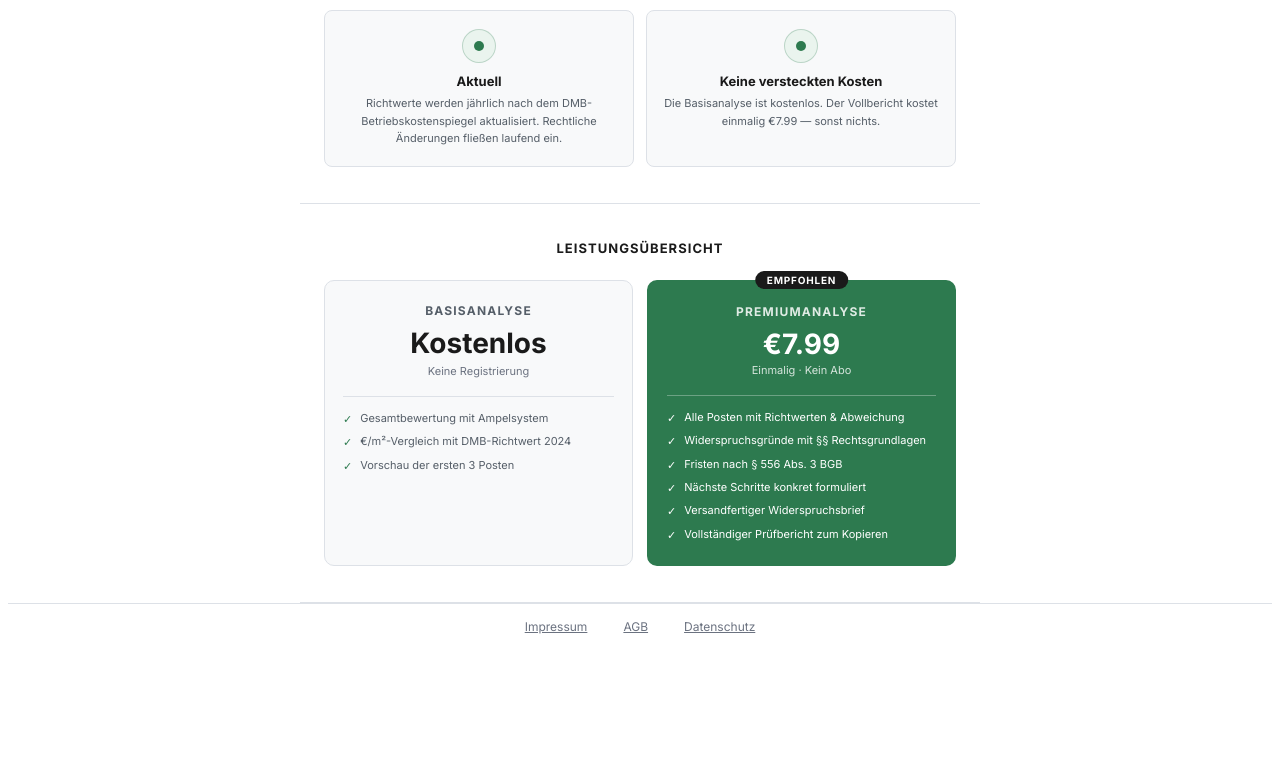
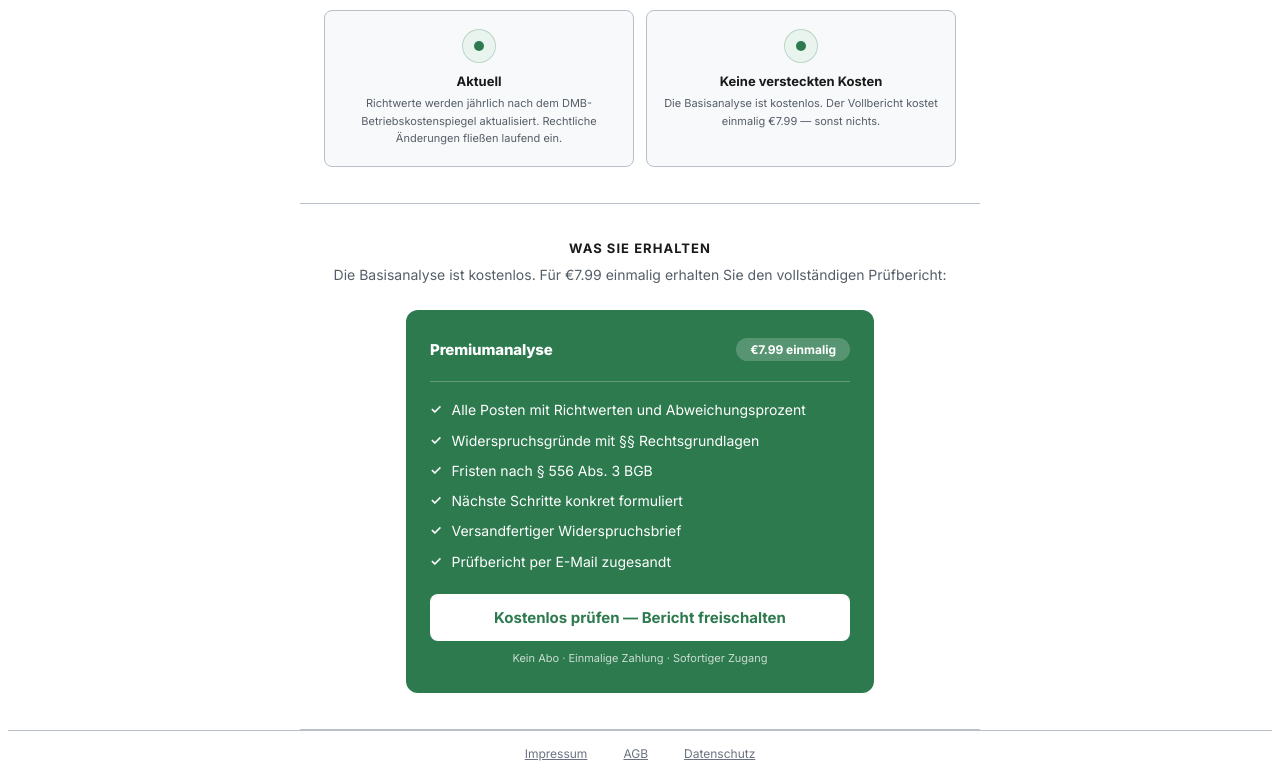
Before and after one commit to ders-ffm/nebenkostenradar, a React (Vite) app: page / in a window 1280 px wide. Shown: the part 1256-2040 px from the top of the page. Before the commit the page ends 1913 px from the top, so only its background shows below. Built offline with nearby package versions, Linux system fonts and the light colour scheme.

Commit message:
Update App.jsx

```diff
--- a/src/App.jsx
+++ b/src/App.jsx
@@ -15,7 +15,7 @@ const CONFIG = {
 const IS_DEMO = CONFIG.STRIPE_PAYMENT_LINK.includes("HIER");
 
 const C = {
-  bg: "#ffffff", surface: "#f8f9fa", high: "#f0f2f4", border: "#dde1e7",
+  bg: "#ffffff", surface: "#f8f9fa", high: "#f0f2f4", border: "#b8bfc9",
   gold: "#2d7a4f", goldD: "#1d5235", goldBg: "#eaf4ee",
   text: "#1a1a1a", muted: "#555e68", dim: "#6b7280",
   green: "#2d7a4f", greenBg: "#eaf4ee",
@@ -636,49 +636,37 @@ export default function App() {
         </div>
       </div>
 
-      {/* Was kostet was */}
+      {/* Leistungsübersicht — nur Premium */}
       <div style={{ padding: "36px 24px", borderBottom: "1px solid " + C.border, maxWidth: 680, margin: "0 auto", width: "100%", boxSizing: "border-box", textAlign: "center" }}>
-        <div style={{ fontSize: 13, fontWeight: 700, color: C.text, marginBottom: 24, textTransform: "uppercase", letterSpacing: "0.08em" }}>Leistungsübersicht</div>
-        <div style={{ display: "grid", gridTemplateColumns: "1fr 1fr", gap: 14 }}>
-
-          {/* Basisanalyse */}
-          <div style={{ background: C.surface, border: "1px solid " + C.border, borderRadius: 10, padding: "22px 18px", display: "flex", flexDirection: "column", alignItems: "center" }}>
-            <div style={{ fontSize: 12, fontWeight: 700, color: C.muted, textTransform: "uppercase", letterSpacing: "0.1em", marginBottom: 8 }}>Basisanalyse</div>
-            <div style={{ fontSize: 28, fontWeight: 700, color: C.text, marginBottom: 4 }}>Kostenlos</div>
-            <div style={{ fontSize: 11, color: C.dim, marginBottom: 18 }}>Keine Registrierung</div>
-            <div style={{ width: "100%", borderTop: "1px solid " + C.border, paddingTop: 14, display: "flex", flexDirection: "column", gap: 8 }}>
-              {["Gesamtbewertung mit Ampelsystem", "€/m²-Vergleich mit DMB-Richtwert 2024", "Vorschau der ersten 3 Posten"].map(item => (
-                <div key={item} style={{ display: "flex", gap: 8, alignItems: "flex-start", textAlign: "left" }}>
-                  <span style={{ color: C.green, fontSize: 11, flexShrink: 0, marginTop: 1 }}>✓</span>
-                  <span style={{ fontSize: 11, color: C.muted, lineHeight: 1.4 }}>{item}</span>
-                </div>
-              ))}
-            </div>
-          </div>
-
-          {/* Premium */}
-          <div style={{ background: C.green, border: "2px solid " + C.green, borderRadius: 10, padding: "22px 18px", display: "flex", flexDirection: "column", alignItems: "center", position: "relative" }}>
-            <div style={{ position: "absolute", top: -11, left: "50%", transform: "translateX(-50%)", background: C.text, color: "#fff", fontSize: 10, fontWeight: 700, letterSpacing: "0.08em", padding: "3px 12px", borderRadius: 20, textTransform: "uppercase", whiteSpace: "nowrap" }}>Empfohlen</div>
-            <div style={{ fontSize: 12, fontWeight: 700, color: "#fff", textTransform: "uppercase", letterSpacing: "0.1em", marginBottom: 8, opacity: 0.85 }}>Premiumanalyse</div>
-            <div style={{ fontSize: 28, fontWeight: 700, color: "#fff", marginBottom: 2 }}>€{CONFIG.PREIS.toFixed(2)}</div>
-            <div style={{ fontSize: 11, color: "#fff", marginBottom: 18, opacity: 0.8 }}>Einmalig · Kein Abo</div>
-            <div style={{ width: "100%", borderTop: "1px solid rgba(255,255,255,0.3)", paddingTop: 14, display: "flex", flexDirection: "column", gap: 8 }}>
+        <div style={{ fontSize: 13, fontWeight: 700, color: C.text, marginBottom: 8, textTransform: "uppercase", letterSpacing: "0.08em" }}>Was Sie erhalten</div>
+        <p style={{ fontSize: 14, color: C.muted, margin: "0 0 24px", lineHeight: 1.6 }}>
+          Die Basisanalyse ist kostenlos. Für €{CONFIG.PREIS.toFixed(2)} einmalig erhalten Sie den vollständigen Prüfbericht:
+        </p>
+        <div style={{ background: C.green, borderRadius: 12, padding: "28px 24px", maxWidth: 420, margin: "0 auto" }}>
+          <div style={{ display: "flex", justifyContent: "space-between", alignItems: "center", marginBottom: 20 }}>
+            <div style={{ fontSize: 15, fontWeight: 800, color: "#fff", letterSpacing: "-0.01em" }}>Premiumanalyse</div>
+            <div style={{ background: "rgba(255,255,255,0.2)", borderRadius: 20, padding: "4px 14px", fontSize: 12, color: "#fff", fontWeight: 700 }}>€{CONFIG.PREIS.toFixed(2)} einmalig</div>
+          </div>
+          <div style={{ borderTop: "1px solid rgba(255,255,255,0.25)", paddingTop: 18, display: "flex", flexDirection: "column", gap: 10, marginBottom: 22, textAlign: "left" }}>
             {[
-                "Alle Posten mit Richtwerten & Abweichung",
+              "Alle Posten mit Richtwerten und Abweichungsprozent",
               "Widerspruchsgründe mit §§ Rechtsgrundlagen",
               "Fristen nach § 556 Abs. 3 BGB",
               "Nächste Schritte konkret formuliert",
               "Versandfertiger Widerspruchsbrief",
-                "Vollständiger Prüfbericht zum Kopieren",
+              "Prüfbericht per E-Mail zugesandt",
             ].map(item => (
-                <div key={item} style={{ display: "flex", gap: 8, alignItems: "flex-start", textAlign: "left" }}>
-                  <span style={{ color: "#fff", fontSize: 11, flexShrink: 0, marginTop: 1 }}>✓</span>
-                  <span style={{ fontSize: 11, color: "#fff", lineHeight: 1.4 }}>{item}</span>
-                </div>
-              ))}
-            </div>
-          </div>
-
+              <div key={item} style={{ display: "flex", gap: 10, alignItems: "flex-start" }}>
+                <span style={{ color: "#fff", fontSize: 13, flexShrink: 0, marginTop: 1, fontWeight: 700 }}>✓</span>
+                <span style={{ fontSize: 14, color: "#fff", lineHeight: 1.45 }}>{item}</span>
+              </div>
+            ))}
+          </div>
+          <button onClick={() => setStep("wohnung")}
+            style={{ width: "100%", background: "#fff", border: "none", borderRadius: 8, padding: "14px", fontSize: 15, fontFamily: "inherit", fontWeight: 700, color: C.green, cursor: "pointer" }}>
+            Kostenlos prüfen — Bericht freischalten
+          </button>
+          <div style={{ fontSize: 11, color: "rgba(255,255,255,0.75)", marginTop: 10 }}>Kein Abo · Einmalige Zahlung · Sofortiger Zugang</div>
         </div>
       </div>
 
@@ -1240,7 +1228,7 @@ export default function App() {
       </div>
       <div style={{ padding: "24px 20px 60px" }}>
         {[
-          { t: "Angaben gemäß § 5 TMG", brand: true, lines: ["NebenkostenRadar — nebenkostenradar.com", "Inhaber: Stefan Hennig (Einzelunternehmer)", "Ludwigstr. 33-37", "60327 Frankfurt am Main"] },
+          { t: "Angaben gemäß § 5 TMG", brand: true, lines: ["NebenkostenRadar — nebenkostenradar.com", "Stefan Hennig", "Ludwigstr. 33-37", "60327 Frankfurt am Main"] },
           { t: "Kontakt", lines: ["", "E-Mail: support@nebenkostenradar.com"] },
           { t: "Verantwortlich für den Inhalt nach § 55 Abs. 2 RStV", lines: ["Stefan Hennig", "Ludwigstr. 33-37", "60327 Frankfurt am Main"] },
           { t: "Haftungsausschluss", lines: ["Die Inhalte dieser Website wurden mit größter Sorgfalt erstellt. Für die Richtigkeit, Vollständigkeit und Aktualität können wir keine Gewähr übernehmen."] },
@@ -1257,7 +1245,7 @@ export default function App() {
           </div>
         ))}
         <div style={{ background: C.amberBg, border: "1px solid " + C.amber + "30", borderLeft: "3px solid " + C.amber, borderRadius: 10, padding: "12px 16px", fontSize: 12, color: C.amber, lineHeight: 1.7 }}>
-          Impressum vollständig. Bei Änderungen: src/App.jsx → Impressum-Bereich anpassen.
+
         </div>
       </div>
     </div>
@@ -1349,7 +1337,7 @@ export default function App() {
           <div key={i} style={{ marginBottom: 24 }}>
             <div style={{ fontSize: 13, fontWeight: 700, color: C.gold, marginBottom: 8, textTransform: "uppercase", letterSpacing: "0.08em" }}>{s.t}</div>
             {s.lines.map((line, j) => (
-              <div key={j} style={{ fontSize: 13, color: C.muted, lineHeight: 1.8, marginBottom: 6 }}>{line}</div>
+              <div key={j} style={{ fontSize: 15, color: C.text, lineHeight: 1.9, marginBottom: 8 }}>{line}</div>
             ))}
           </div>
         ))}
```
Lines whose indentation alone changed are shown as unchanged.
